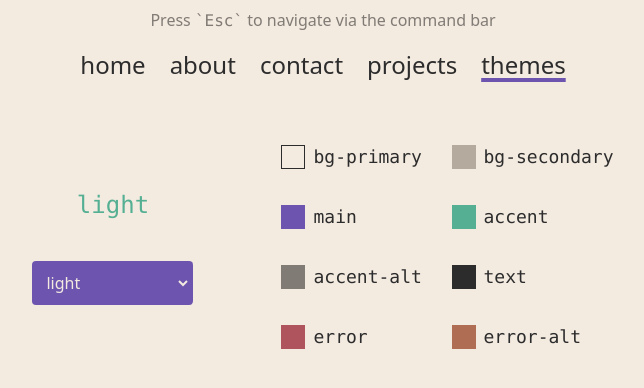
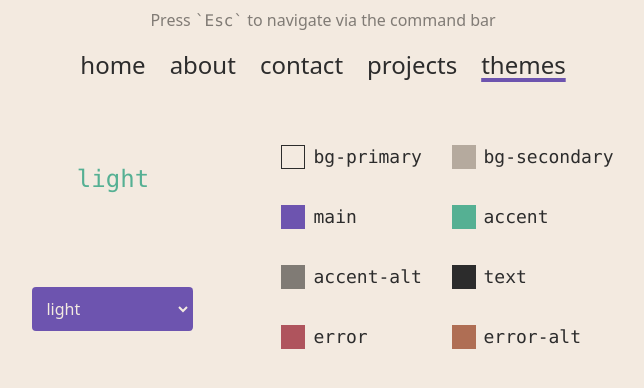
Before and after one commit to mikeycodingstuff/mikeycodingstuff.github.io, a Vue app: page /themes in a window 1280 px wide. Shown: the top 388 px of the page, without its empty margins (317-961 px from the left). Built offline with nearby package versions, Linux system fonts and the light colour scheme.

Commit message:
unnecessary css

```diff
--- a/src/views/ThemesView.vue
+++ b/src/views/ThemesView.vue
@@ -4,7 +4,7 @@ import ThemeColorsDisplay from '@/components/themes/ThemeColorsDisplay.vue';
 </script>
 
 <template>
-  <div class="flex items-center justify-center p-12 gap-20">
+  <div class="flex justify-center p-12 gap-20">
     <theme-switcher />
     <theme-colors-display />
   </div>
```
